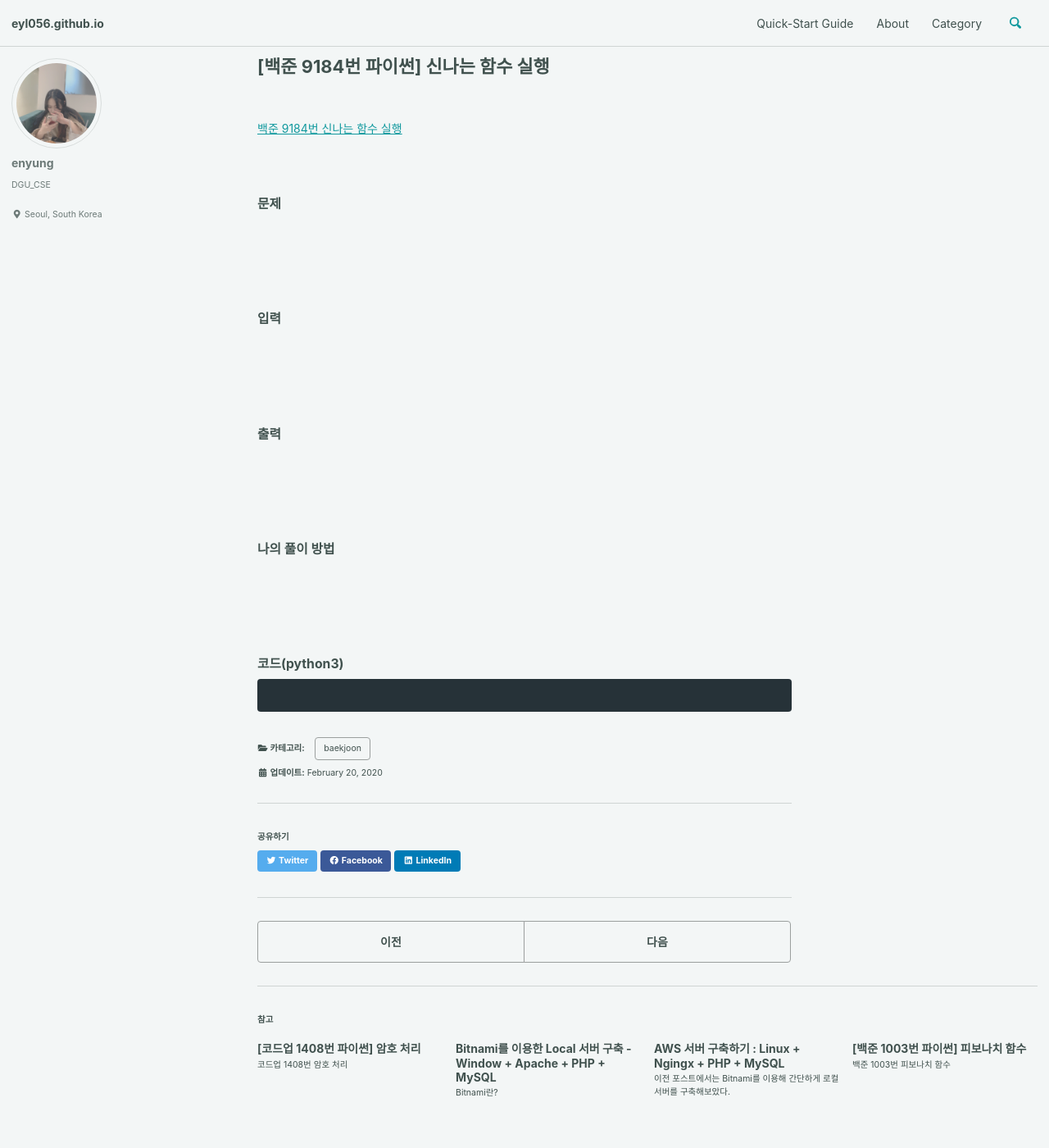
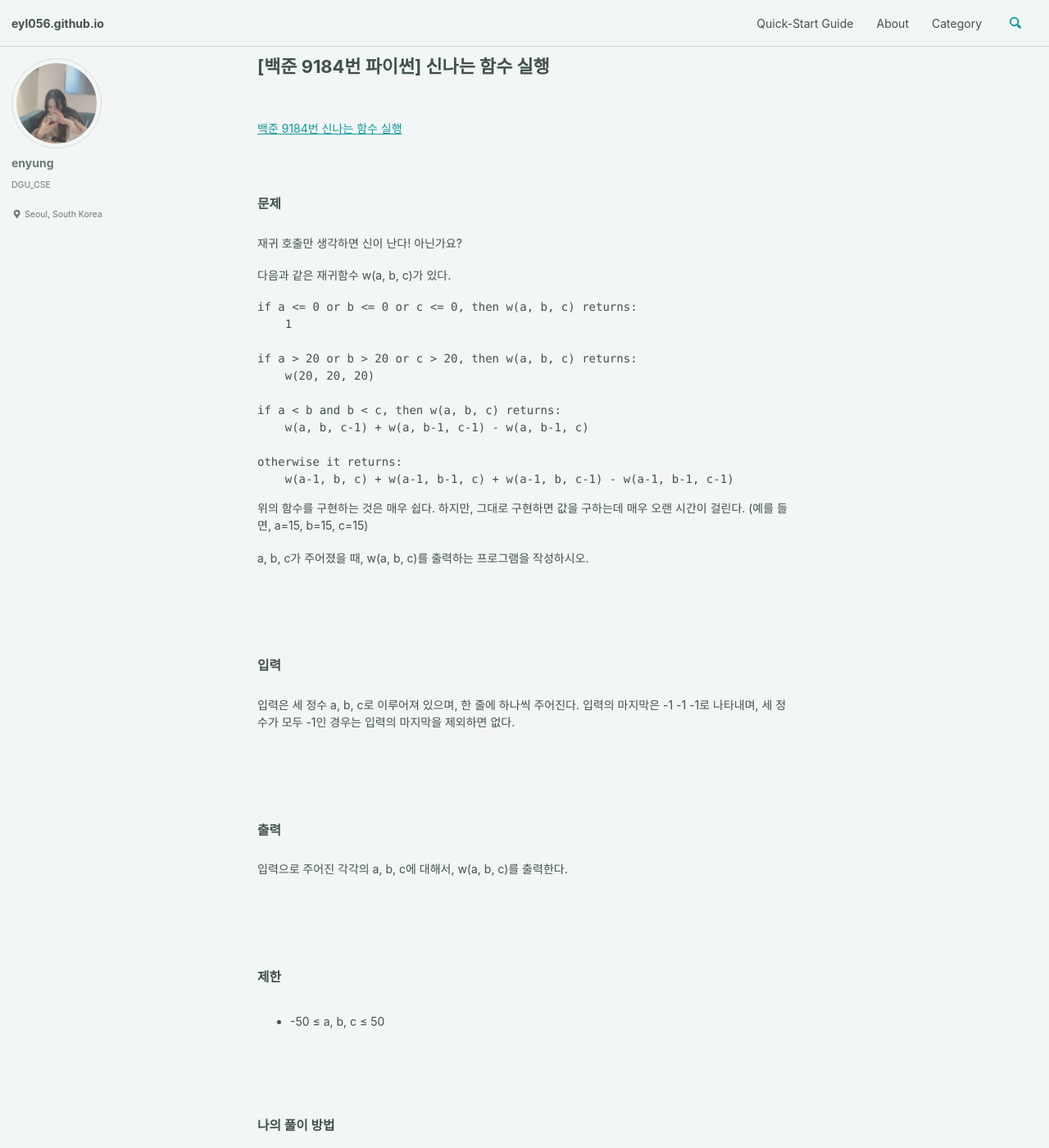
Before and after one commit to eyl056/enyungBlog, a Jekyll site: the page built from _posts/2021-02-22-백준9184.md, in a window 1280 px wide and 1400 px high. Shown: the whole window at 82% size. Built offline with Jekyll 4.4.1, drawn with Linux system fonts in a browser that asks for light colours; cached includes are drawn as plain includes; some of the changed text lies outside the part shown.

Commit message:
Update 2021-02-22-백준9184.md

````diff
--- a/_posts/2021-02-22-백준9184.md
+++ b/_posts/2021-02-22-백준9184.md
@@ -10,29 +10,93 @@ categories: baekjoon
 
 ### 문제<br>
 
+재귀 호출만 생각하면 신이 난다! 아닌가요?
+
+다음과 같은 재귀함수 w(a, b, c)가 있다.
+
+```python3
+if a <= 0 or b <= 0 or c <= 0, then w(a, b, c) returns:
+    1
+
+if a > 20 or b > 20 or c > 20, then w(a, b, c) returns:
+    w(20, 20, 20)
+
+if a < b and b < c, then w(a, b, c) returns:
+    w(a, b, c-1) + w(a, b-1, c-1) - w(a, b-1, c)
+
+otherwise it returns:
+    w(a-1, b, c) + w(a-1, b-1, c) + w(a-1, b, c-1) - w(a-1, b-1, c-1)
+```
+
+
+
+위의 함수를 구현하는 것은 매우 쉽다. 하지만, 그대로 구현하면 값을 구하는데 매우 오랜 시간이 걸린다. (예를 들면, a=15, b=15, c=15)
+
+a, b, c가 주어졌을 때, w(a, b, c)를 출력하는 프로그램을 작성하시오.
 
 <br><br><br>
 
+### 입력<br>
 
-### 입력<br>
+입력은 세 정수 a, b, c로 이루어져 있으며, 한 줄에 하나씩 주어진다. 입력의 마지막은 -1 -1 -1로 나타내며, 세 정수가 모두 -1인 경우는 입력의 마지막을 제외하면 없다.
 
 
 <br><br><br>
 
+### 출력<br>
 
-### 출력<br>
+입력으로 주어진 각각의 a, b, c에 대해서, w(a, b, c)를 출력한다.
+
+<br><br><br>
+
+### 제한<br>
+
+- -50 ≤ a, b, c ≤ 50
 
 <br><br><br>
 
 
 ### 나의 풀이 방법<br>
 
+<p> # 메모제이션</p>
 
+[메모제이션](https://namu.wiki/w/%EB%A9%94%EB%AA%A8%EC%9D%B4%EC%A0%9C%EC%9D%B4%EC%85%98)
+
+중복된 연산을 하지 않게 3차원 배열 dp에 저장을 해두고 값이 있다면 가져다 쓴다.
 
 <br><br><br>
 
 
 ### 코드(python3)
 ```python
+import sys
+input = sys.stdin.readline
 
+dp = [[[0] * 21 for _ in range(21)] for __ in range(21)]
+
+
+def w(a, b, c):
+    if a <= 0 or b <= 0 or c <= 0:
+        return 1
+    if a > 20 or b > 20 or c > 20:
+        return w(20, 20, 20)
+
+    if dp[a][b][c]:
+        return dp[a][b][c]
+
+    if a < b < c:
+        dp[a][b][c] = w(a, b, c-1) + w(a, b-1, c-1) - w(a, b-1, c)
+        return dp[a][b][c]
+    else:
+        dp[a][b][c] = w(a - 1, b, c) + w(a-1, b-1, c) + w(a-1, b, c-1) - w(a-1, b-1, c-1)
+        return dp[a][b][c]
+
+
+if __name__ == "__main__":
+    while True:
+        x, y, z = map(int, input().split())
+        if (x, y, z) == (-1, -1, -1):
+            break
+
+        print("w({}, {}, {}) = {}".format(x, y, z, w(x, y, z)))
 ```
````
